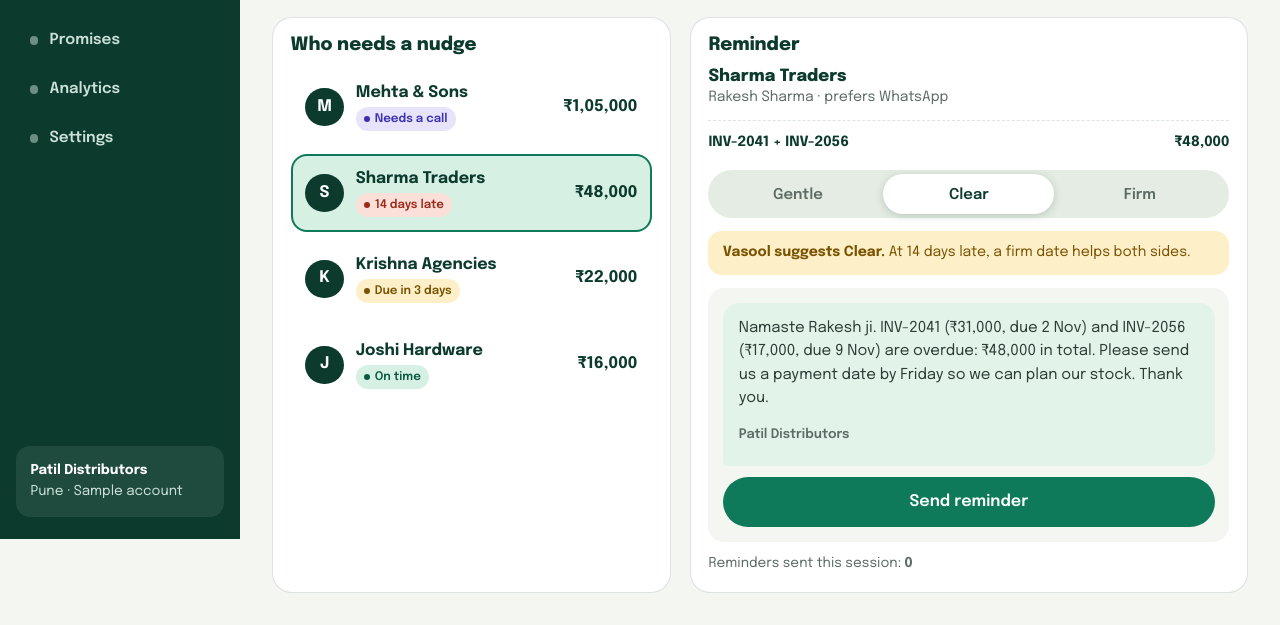
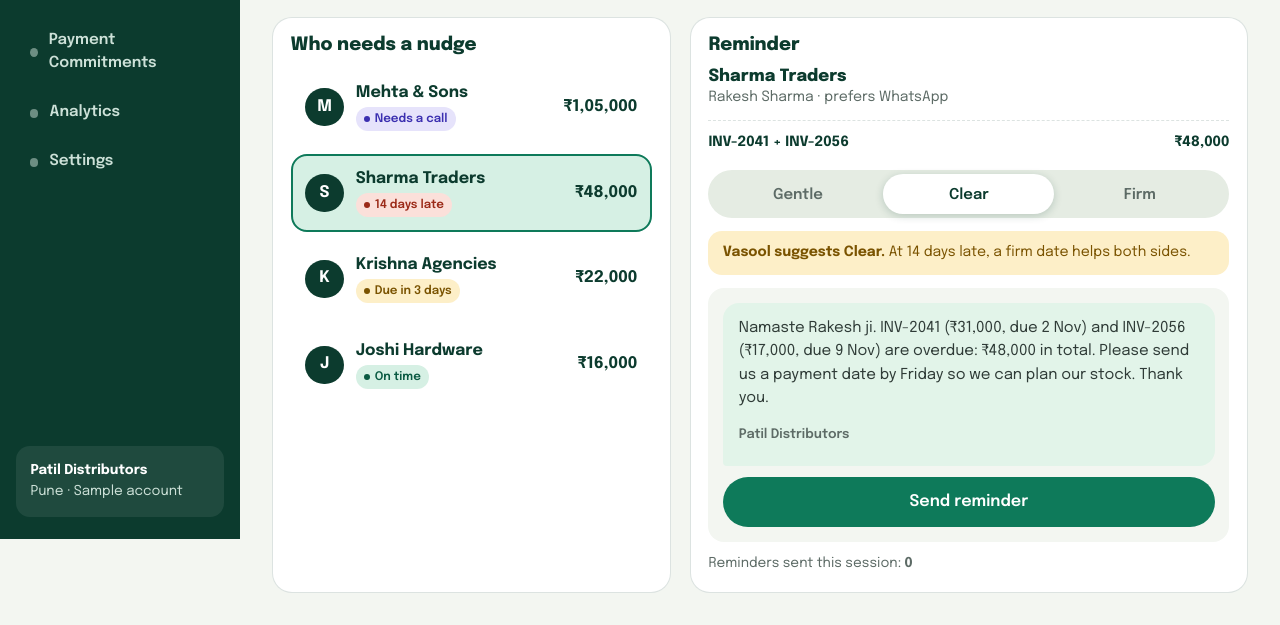
Before and after one commit to ganeshexe-byte/Vasool---B2B-Saas-Project, a plain HTML site: page dashboard.html in a window 1280 px wide. Shown: the part 261-886 px from the top of the page. Drawn offline with Linux system fonts and the light colour scheme; a web font is replaced by a local one.

Commit message:
Add dashboard and Promise to Pay workflow

```diff
--- a/dashboard.html
+++ b/dashboard.html
@@ -22,7 +22,7 @@
 <aside class="side">
   <a class="logo" href="index.html" aria-label="Vasool, back to website"><svg viewBox="0 0 40 40" aria-hidden="true"><rect width="40" height="40" rx="11" fill="#173f33"/><circle cx="20" cy="20" r="11" fill="#f0a81c"/><path d="M14.5 20.5l4 4 7.5-8.5" fill="none" stroke="#0c3b2e" stroke-width="3" stroke-linecap="round" stroke-linejoin="round"/></svg><span>vas<b>o</b>ol</span></a>
   <nav class="nav" aria-label="Dashboard">
-    <label for="v1"><i></i>Today</label><label for="v2"><i></i>Customers</label><label for="v3"><i></i>Invoices</label><label for="v4"><i></i>Reminders</label><label for="v7"><i></i>Promises</label><label for="v5"><i></i>Analytics</label><label for="v6"><i></i>Settings</label>
+    <label for="v1"><i></i>Today</label><label for="v2"><i></i>Customers</label><label for="v3"><i></i>Invoices</label><label for="v4"><i></i>Reminders</label><label for="v7"><i></i>Payment Commitments</label><label for="v5"><i></i>Analytics</label><label for="v6"><i></i>Settings</label>
   </nav>
   <div class="biz"><strong>Patil Distributors</strong>Pune · Sample account</div>
 </aside>
```
